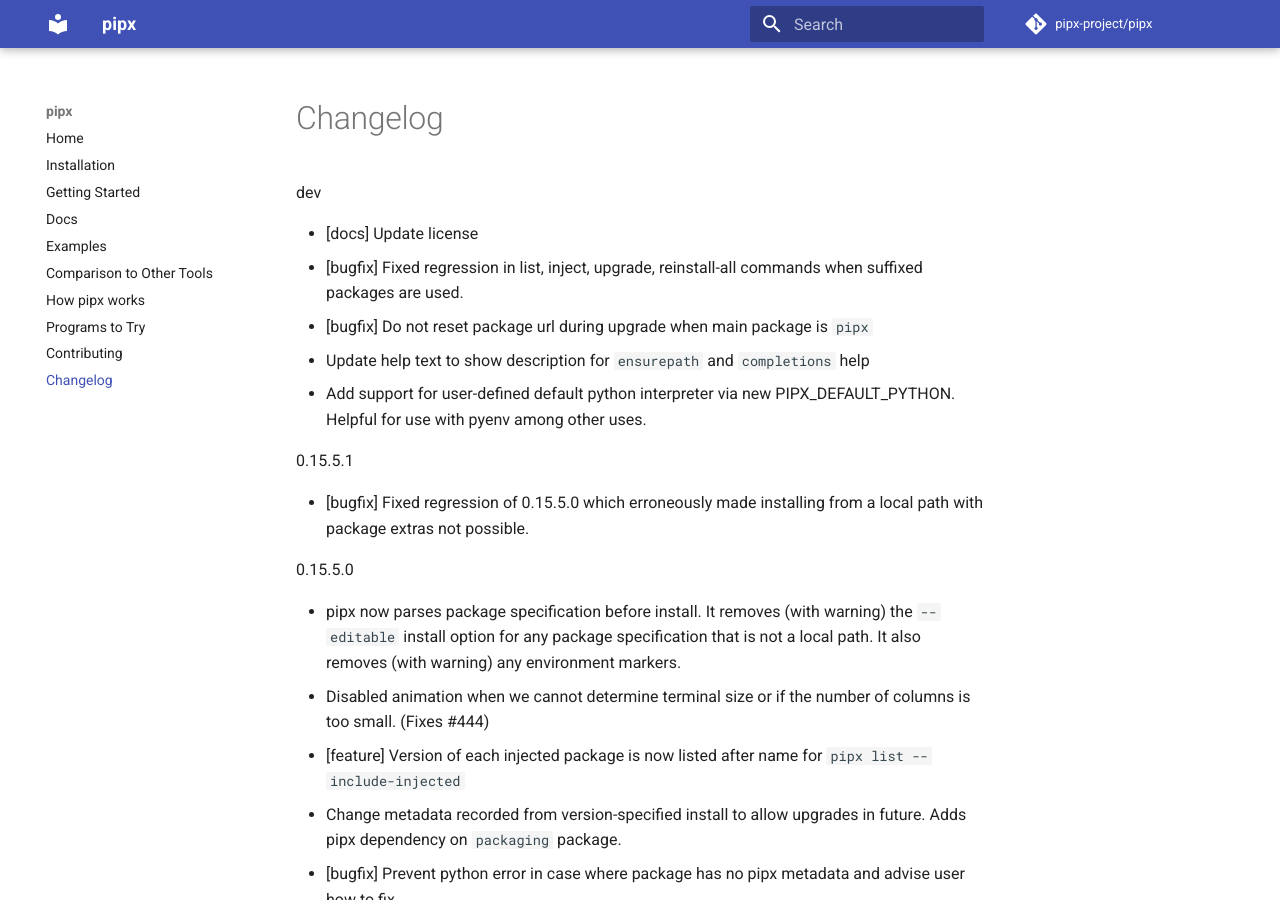
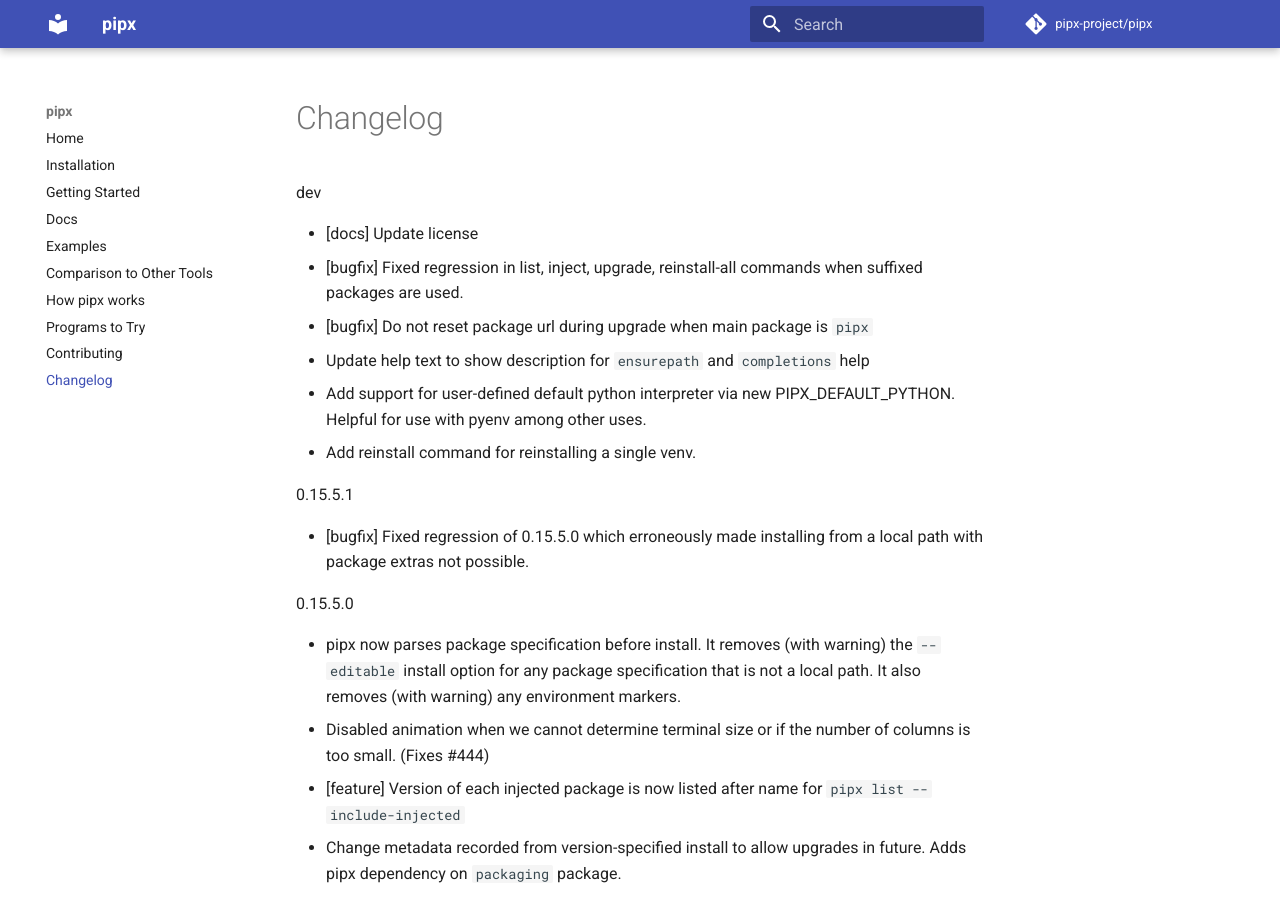
Before and after one commit to pypa/pipx, an MkDocs documentation site: the page built from docs/changelog.md, in a window 1280 px wide and 900 px high. Built offline with MkDocs 1.6.1 and Material for MkDocs 9.7.7, drawn with Linux system fonts in a browser that asks for light colours; comment, search, counter and statistics services are not loaded.

Commit message:
Add changelog entry.

```diff
--- a/docs/changelog.md
+++ b/docs/changelog.md
@@ -5,7 +5,7 @@
 - [bugfix] Do not reset package url during upgrade when main package is `pipx`
 - Update help text to show description for `ensurepath` and `completions` help
 - Add support for user-defined default python interpreter via new PIPX_DEFAULT_PYTHON.  Helpful for use with pyenv among other uses.
-
+- Add reinstall command for reinstalling a single venv.
 
 0.15.5.1
 
```
